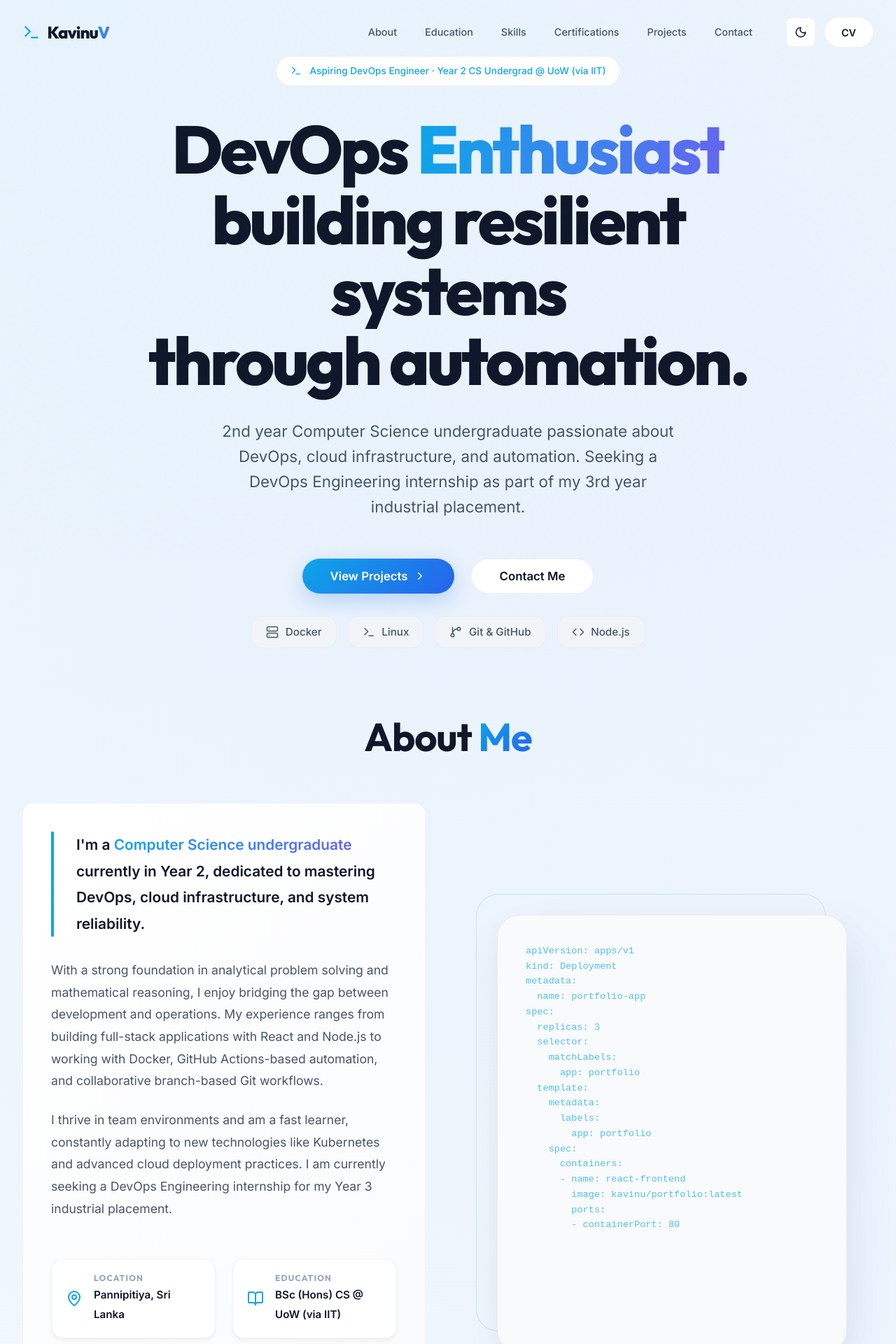
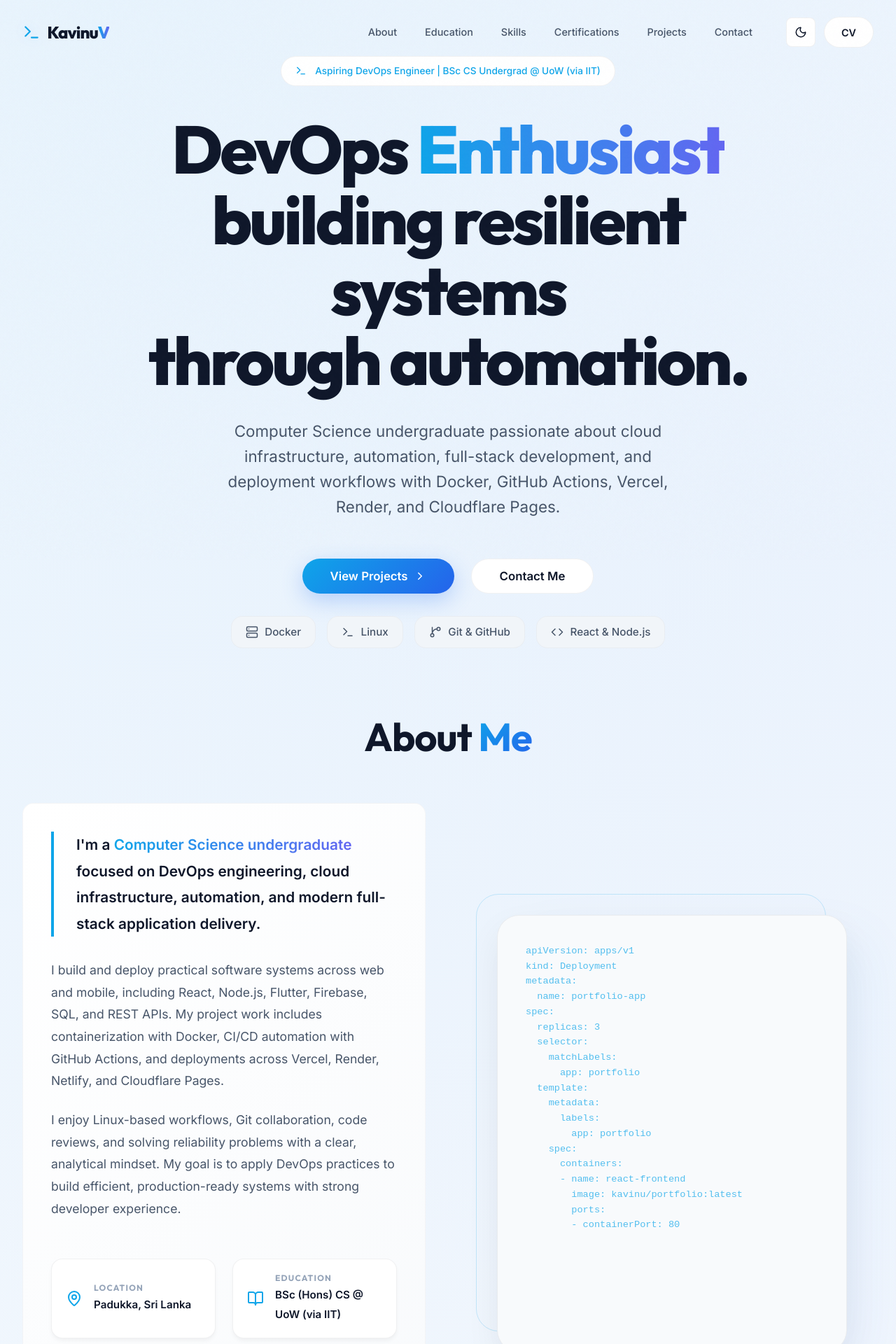
Before and after one commit to kavinu1/Portfolio, a React (Vite) app: page / in a window 1280 px wide. Shown: the top 1920 px of the page at 70% size. Built offline with nearby package versions, Linux system fonts and the light colour scheme.

Commit message:
Update portfolio content, enhance CV details, and improve component descriptions for clarity and consistency

```diff
--- a/index.html
+++ b/index.html
@@ -4,7 +4,7 @@
     <meta charset="UTF-8" />
     <link rel="icon" type="image/svg+xml" href="vite.svg" />
     <meta name="viewport" content="width=device-width, initial-scale=1.0" />
-    <title>Kavinu Vanniarachchi | DevOps Enthusiast</title>
+    <title>Kavinu Vanniarachchi</title>
     <meta name="color-scheme" content="dark light" />
     <script>
       (function () {
@@ -23,9 +23,12 @@
       })();
     </script>
     <!-- Google Fonts -->
-    <link rel="preconnect" href="https://fonts.googleapis.com">
-    <link rel="preconnect" href="https://fonts.gstatic.com" crossorigin>
-    <link href="https://fonts.googleapis.com/css2?family=Inter:wght@300;400;500;600;700&family=Outfit:wght@400;500;600;700;800&display=swap" rel="stylesheet">
+    <link rel="preconnect" href="https://fonts.googleapis.com" />
+    <link rel="preconnect" href="https://fonts.gstatic.com" crossorigin />
+    <link
+      href="https://fonts.googleapis.com/css2?family=Inter:wght@300;400;500;600;700&family=Outfit:wght@400;500;600;700;800&display=swap"
+      rel="stylesheet"
+    />
   </head>
   <body>
     <div id="root"></div>
--- a/src/components/About.tsx
+++ b/src/components/About.tsx
@@ -17,22 +17,21 @@ const About: React.FC = () => {
               <span className="text-gradient">
                 Computer Science undergraduate
               </span>{" "}
-              currently in Year 2, dedicated to mastering DevOps, cloud
-              infrastructure, and system reliability.
+              focused on DevOps engineering, cloud infrastructure, automation,
+              and modern full-stack application delivery.
             </p>
             <p>
-              With a strong foundation in analytical problem solving and
-              mathematical reasoning, I enjoy bridging the gap between
-              development and operations. My experience ranges from building
-              full-stack applications with React and Node.js to working with
-              Docker, GitHub Actions-based automation, and collaborative
-              branch-based Git workflows.
+              I build and deploy practical software systems across web and
+              mobile, including React, Node.js, Flutter, Firebase, SQL, and REST
+              APIs. My project work includes containerization with Docker,
+              CI/CD automation with GitHub Actions, and deployments across
+              Vercel, Render, Netlify, and Cloudflare Pages.
             </p>
             <p>
-              I thrive in team environments and am a fast learner, constantly
-              adapting to new technologies like Kubernetes and advanced cloud
-              deployment practices. I am currently seeking a DevOps Engineering
-              internship for my Year 3 industrial placement.
+              I enjoy Linux-based workflows, Git collaboration, code reviews,
+              and solving reliability problems with a clear, analytical mindset.
+              My goal is to apply DevOps practices to build efficient,
+              production-ready systems with strong developer experience.
             </p>
 
             <div className="about-stats-grid">
@@ -40,7 +39,7 @@ const About: React.FC = () => {
                 <MapPin className="stat-icon" />
                 <div className="stat-info">
                   <h4>Location</h4>
-                  <p>Pannipitiya, Sri Lanka</p>
+                  <p>Padukka, Sri Lanka</p>
                 </div>
               </div>
               <div className="stat-card">
--- a/src/components/Certifications.tsx
+++ b/src/components/Certifications.tsx
@@ -3,6 +3,12 @@ import { Award } from "lucide-react";
 import "./Certifications.css";
 
 const certificationsData = [
+  {
+    title: "DevOps 101 Bootcamp",
+    provider: "CoDeKu DevOps Academy",
+    date: "May 2026",
+    icon: <Award size={20} />,
+  },
   {
     title: "Microsoft Azure AI Fundamentals",
     provider: "Microsoft",
--- a/src/components/Contact.tsx
+++ b/src/components/Contact.tsx
@@ -34,9 +34,10 @@ const Contact: React.FC = () => {
           <div className="contact-info glass-card animate-fade-up">
             <h3>Let's build something scalable.</h3>
             <p>
-              I'm open to DevOps internship opportunities, collaboration, and
-              learning-focused projects. Send me a message and I'll get back to
-              you as soon as I can.
+              I'm open to DevOps engineering opportunities, full-stack
+              collaboration, cloud deployment work, and learning-focused
+              projects. Send me a message and I'll get back to you as soon as I
+              can.
             </p>
 
             <div className="contact-methods">
@@ -99,7 +100,7 @@ const Contact: React.FC = () => {
                 </div>
                 <div className="method-details">
                   <h4>Available For</h4>
-                  <span>DevOps Internship (Year 3 Placement)</span>
+                  <span>DevOps, Cloud, and Full-Stack Projects</span>
                 </div>
               </div>
             </div>
--- a/src/components/Education.tsx
+++ b/src/components/Education.tsx
@@ -5,13 +5,13 @@ import "./Education.css";
 const educationData = [
   {
     degree: "BSc (Hons) Computer Science",
-    institution: "University of Westminster – via IIT Sri Lanka",
-    duration: "Currently: Year 2 Undergraduate",
-    expectation: "Expected Graduation: 2028",
+    institution: "University of Westminster - via IIT Sri Lanka",
+    duration: "Jan 2025 - Sep 2028",
+    expectation: "Currently pursuing undergraduate studies",
     location: "Colombo, Sri Lanka",
   },
   {
-    degree: "International Advanced Level (IAL) – Mathematics Stream",
+    degree: "International Advanced Level (IAL) - Mathematics Stream",
     institution: "Pearson Edexcel",
     duration: "Completed: 2025",
     location: "Sri Lanka",
--- a/src/components/Footer.tsx
+++ b/src/components/Footer.tsx
@@ -14,7 +14,7 @@ const Footer: React.FC = () => {
             <p className="footer-desc">
               DevOps enthusiast and Computer Science undergraduate (University
               of Westminster via IIT Sri Lanka). Focused on automation,
-              containerization, and scalable deployments.
+              containerization, cloud deployments, and full-stack delivery.
             </p>
           </div>
 
--- a/src/components/Hero.tsx
+++ b/src/components/Hero.tsx
@@ -15,7 +15,7 @@ const Hero: React.FC = () => {
         <div className="hero-badge animate-fade-up">
           <Terminal size={16} />
           <span>
-            Aspiring DevOps Engineer · Year 2 CS Undergrad @ UoW (via IIT)
+            Aspiring DevOps Engineer | BSc CS Undergrad @ UoW (via IIT)
           </span>
         </div>
 
@@ -26,9 +26,9 @@ const Hero: React.FC = () => {
         </h1>
 
         <p className="hero-subtitle animate-fade-up animate-delay-2">
-          2nd year Computer Science undergraduate passionate about DevOps, cloud
-          infrastructure, and automation. Seeking a DevOps Engineering
-          internship as part of my 3rd year industrial placement.
+          Computer Science undergraduate passionate about cloud infrastructure,
+          automation, full-stack development, and deployment workflows with
+          Docker, GitHub Actions, Vercel, Render, and Cloudflare Pages.
         </p>
 
         <div className="hero-actions animate-fade-up animate-delay-3">
@@ -51,7 +51,7 @@ const Hero: React.FC = () => {
             <GitBranch size={18} /> Git & GitHub
           </div>
           <div className="tech-item">
-            <Code size={18} /> Node.js
+            <Code size={18} /> React & Node.js
           </div>
         </div>
       </div>
--- a/src/components/Projects.tsx
+++ b/src/components/Projects.tsx
@@ -13,9 +13,9 @@ type Project = {
 
 const projectsData: Project[] = [
   {
-    title: "MediGo – Ambulance Fleet Management System",
+    title: "MediGo - Ambulance Fleet Management System",
     description:
-      "Smart ambulance fleet management system with a Flutter driver app and a React/TypeScript admin dashboard.",
+      "Smart ambulance fleet management system built to improve emergency dispatch efficiency.",
     highlights: [
       "Designed and implemented CI/CD automation with GitHub Actions.",
       "Built mobile driver app and web dashboard for coordination workflows.",
@@ -46,17 +46,17 @@ const projectsData: Project[] = [
       "React (Vite)",
       "Node.js",
       "Express.js",
-      "Firebase Auth",
-      "Firestore",
+      "Firebase",
+      "Docker",
       "GitHub Actions",
-      "Netlify",
-      "Railway",
+      "Cloudflare Pages",
+      "Render",
     ],
     githubPath: "https://github.com/kavinu1/pet-clinic",
     livePath: "https://pawlk.pages.dev",
   },
   {
-    title: "InnerSage – Climate Action Awareness Website (UN SDG 13)",
+    title: "InnerSage - Climate Action Awareness Website (UN SDG 13)",
     description:
       "Climate Action awareness website aligned with UN SDG 13, built with a clean responsive UI and educational content.",
     highlights: [
--- a/src/components/Skills.tsx
+++ b/src/components/Skills.tsx
@@ -18,9 +18,9 @@ const skillCategories = [
     skills: [
       "Docker",
       "CI/CD Concepts",
+      "GitHub Actions",
       "Containerization",
       "Application Deployment",
-      "GitHub Actions (Basics)",
     ],
   },
   {
@@ -41,20 +41,26 @@ const skillCategories = [
   {
     title: "Databases & Backend",
     icon: <Database size={22} />,
-    skills: ["Firebase (Auth, Firestore)", "REST APIs"],
+    skills: ["SQL", "Firebase", "REST APIs"],
   },
   {
     title: "Tools & Platforms",
     icon: <Terminal size={22} />,
-    skills: ["Linux (Basic Admin)", "Command Line Interface (CLI)"],
+    skills: [
+      "Linux (Basic Administration)",
+      "CLI",
+      "Vercel",
+      "Render",
+      "Cloudflare Pages",
+    ],
   },
 ];
 
 const learningSkills = [
-  "Kubernetes container orchestration",
-  "Cloud infrastructure and deployment practices",
-  "Linux system administration",
-  "DevOps automation workflows",
+  "Building CI/CD pipelines with GitHub Actions",
+  "Containerizing applications with Docker",
+  "Deploying production-ready apps on cloud platforms",
+  "Working with Linux CLI for system operations",
 ];
 
 const coreCompetencies = [
```
Also changed, not shown: 1 other file (tests, documents, lock files or other folders).
